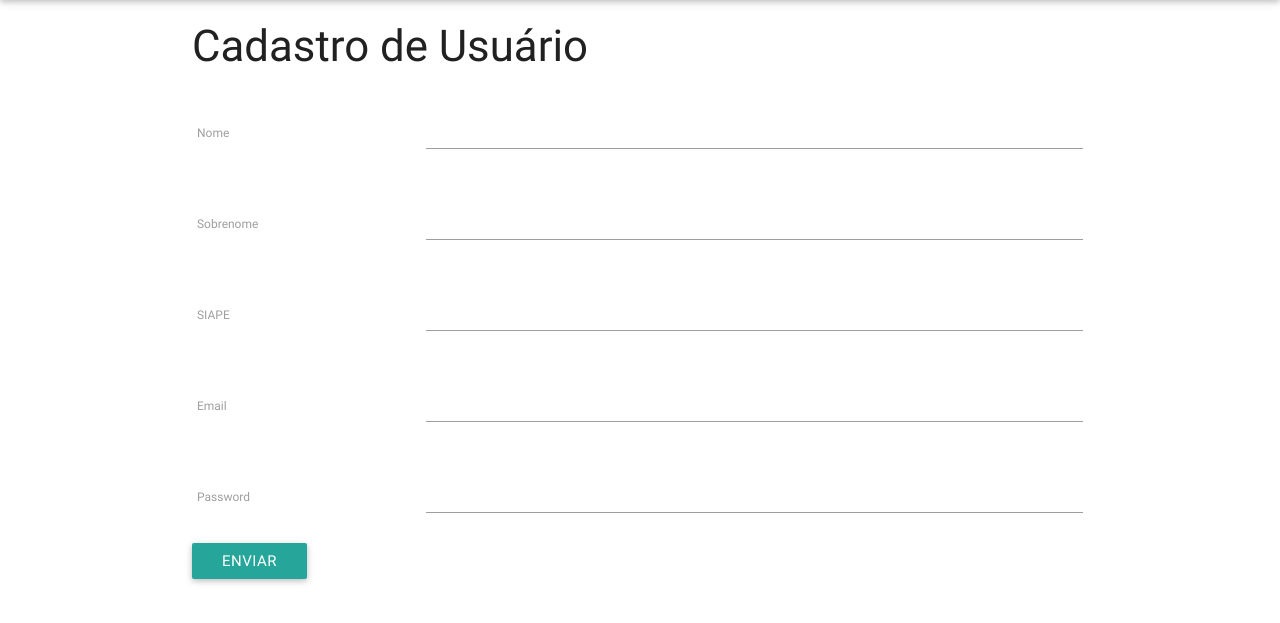
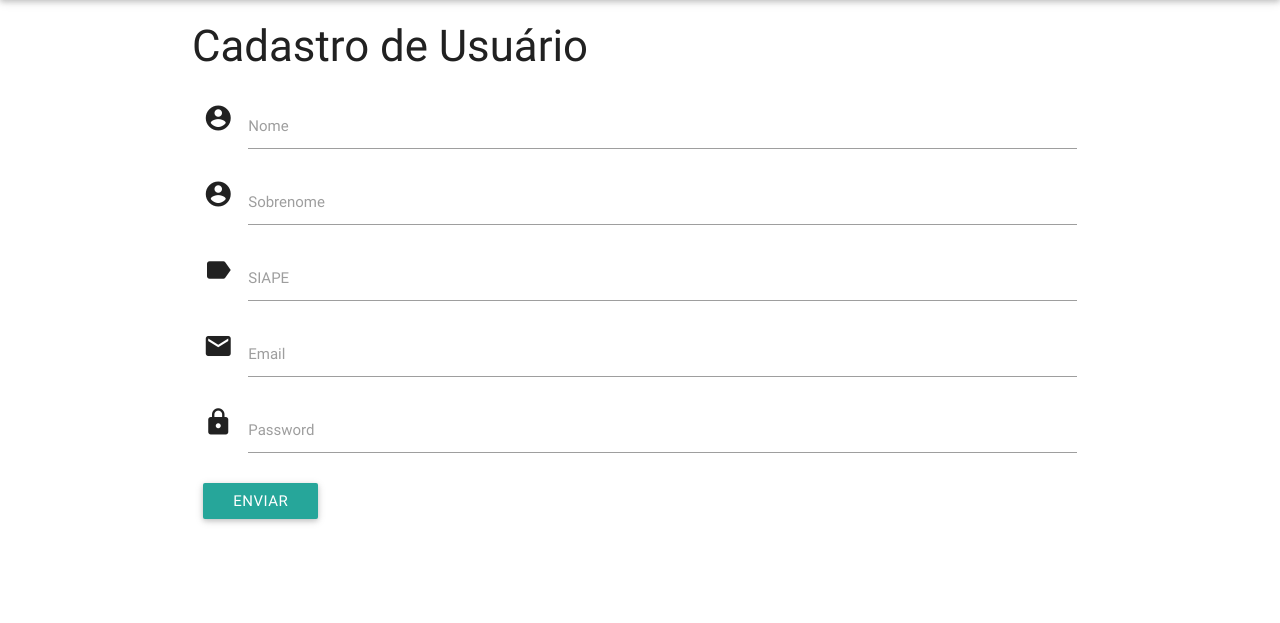
Before and after one commit to felipefo/gde, a Django app: page /register/ in a window 1280 px wide. Shown: the part 64-687 px from the top of the page. Run offline with Django 3.2, Linux system fonts and the light colour scheme.

Commit message:
Padronizacao da interface do formulário de cadastro.

```diff
--- a/app/templates/cadastroUsuario.html
+++ b/app/templates/cadastroUsuario.html
@@ -3,45 +3,51 @@
 
 {% block content %}
     <div id="content-container" class="container p-none">
-        <div class="lgn-container col-lg-8">
-            <form id="register-form" method="post"
+        <div class="row">
+            <form id="register-form" method="post" class="col s12"
                   action="{% url 'app.views.cadastroUsuario' %}">
                 {% csrf_token %}
                 <h3>Cadastro de Usuário</h3>
                 {% if form.errors %}
                     <p>Nome de usuário ou senha não conferem. Tente novamente.</p>
                 {% endif %}
-                <table class="table">
-                    <tr>
-                        <td><label for="id_firstname">Nome</label></td>
-                        <td><input id="id_firstname" name="firstname"
-                                   type="text" class="validate"></td>
-                    </tr>
-                    <tr>
-                        <td><label for="id_lastname">Sobrenome</label></td>
-                        <td><input id="id_lastname" name="lastname"
-                                   type="text" class="validate"></td>
-                    </tr>
-                    <tr>
-                        <td><label for="id_username">SIAPE</label></td>
-                        <td><input id="id_username" name="username"
-                                   type="text" class="validate"></td>
-                    </tr>
-                    <tr>
-                        <td><label for="id_email">Email</label></td>
-                        <td><input id="id_email" name="email"
-                                   type="text" class="validate"></td>
-                    </tr>
-                    <tr>
-                        <td><label for="id_password">Password</label></td>
-                        <td><input id="id_password" name="password"
-                                   type="password" class="validate"></td>
-                    </tr>
-                </table>
 
-                <input type="submit" value="Enviar"
-                       class="btn btn-primary pull-right" />
-                <input type="hidden" name="next" value="/" />
+                <div class="input-field col s12">
+                    <i class="material-icons prefix">account_circle</i>
+                    <label for="id_firstname">Nome</label>
+                    <input id="id_firstname" name="firstname"
+                               type="text" class="validate">
+                </div>
+                <div class="input-field col s12">
+                    <i class="material-icons prefix">account_circle</i>
+                    <label for="id_lastname">Sobrenome</label>
+                    <input id="id_lastname" name="lastname"
+                               type="text" class="validate">
+                </div>
+                <div class="input-field col s12">
+                    <i class="material-icons prefix">label</i>
+                    <label for="id_username">SIAPE</label>
+                    <input id="id_username" name="username"
+                               type="text" class="validate">
+                </div>
+                <div class="input-field col s12">
+                    <i class="material-icons prefix">email</i>
+                    <label for="id_email">Email</label>
+                    <input id="id_email" name="email"
+                               type="text" class="validate">
+                </div>
+                <div class="input-field col s12">
+                    <i class="material-icons prefix">lock</i>
+                    <label for="id_password">Password</label>
+                    <input id="id_password" name="password"
+                               type="password" class="validate">
+                </div>
+                <div class="input-field col s12">
+                    <input type="submit" value="Enviar"
+                           class="btn btn-primary pull-right" />
+                    <input type="hidden" name="next" value="/" />
+                </div>
+
             </form>
         </div>
     </div>
```
